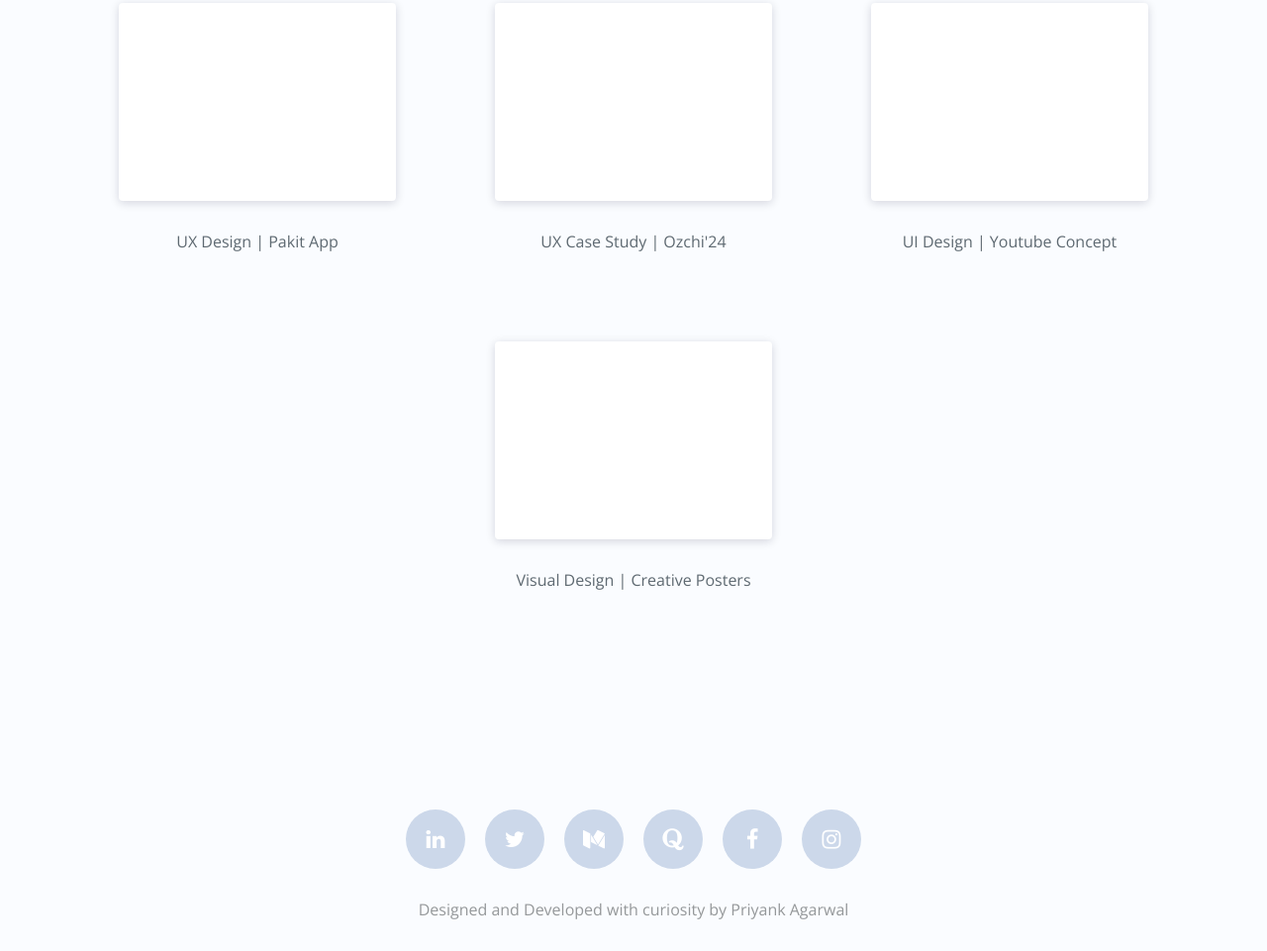
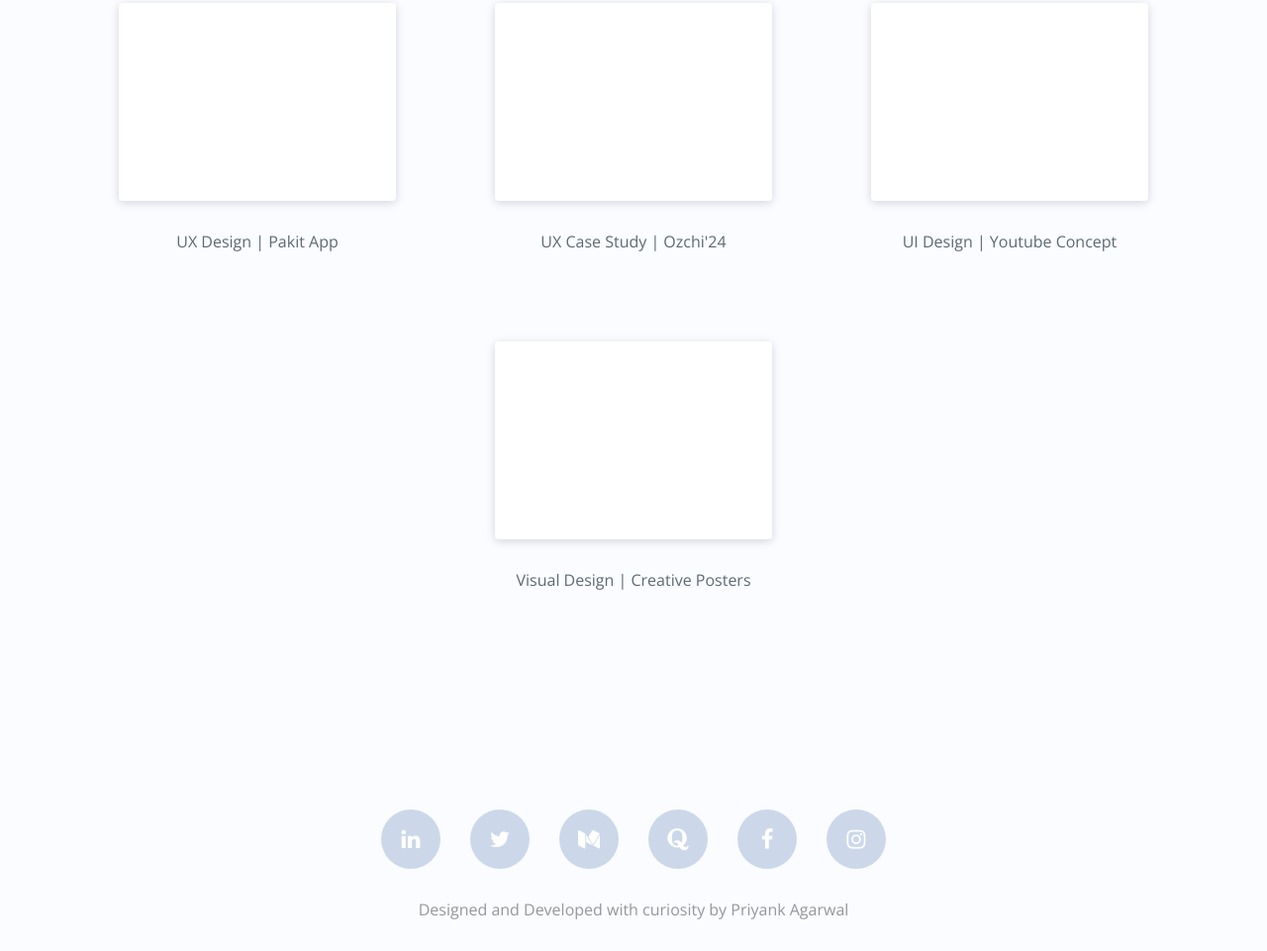
Before and after one commit to priyank1205/Portfolio-Website-New, a website: page index.html in a window 1280 px wide. Shown: the part 910-1871 px from the top of the page at 99% size. Drawn offline with nearby package versions, Linux system fonts and the light colour scheme.

Commit message:
Change margin between social media links

```diff
--- a/SassFiles/main.scss
+++ b/SassFiles/main.scss
@@ -172,7 +172,7 @@ ul.social-network {
 
   li{
     display: inline;
-    margin: 0 10px;
+    margin: 0 15px;
   }
 }
 
```
Also changed, not shown: css/main.css.
